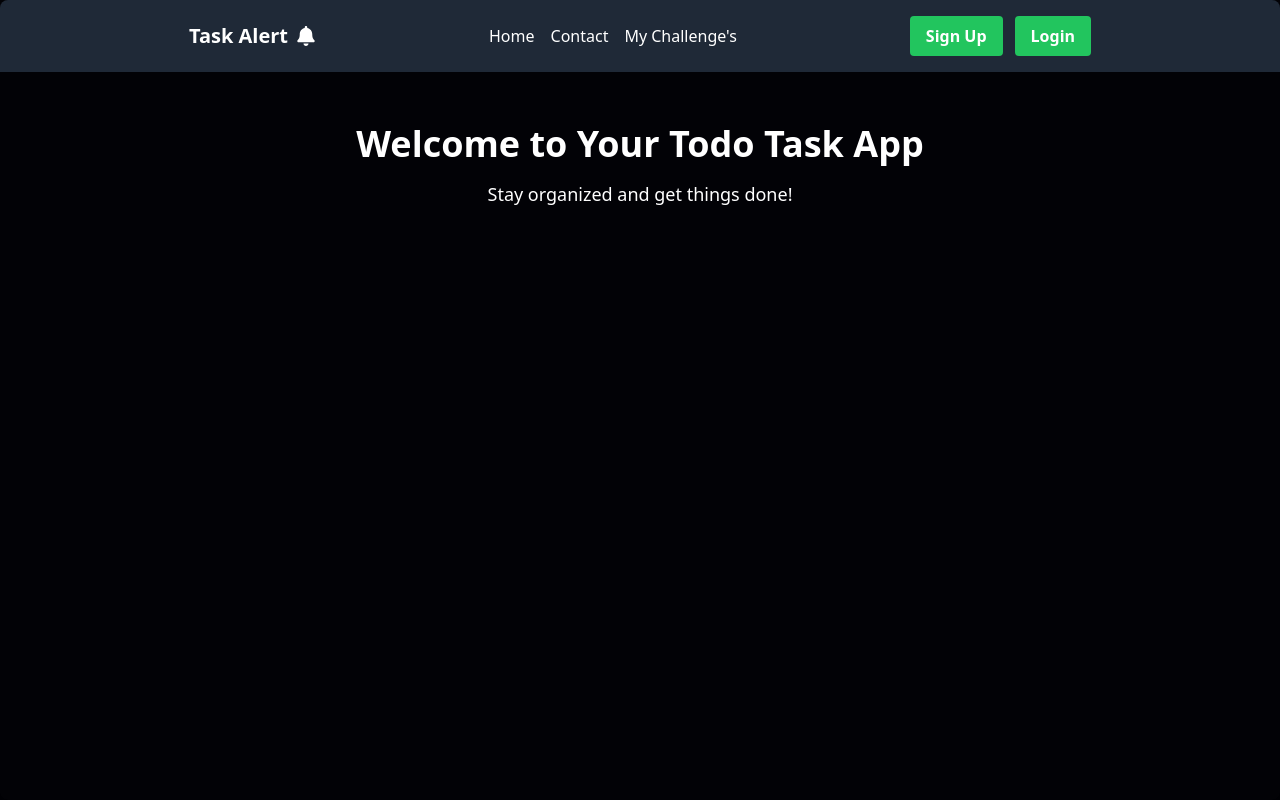
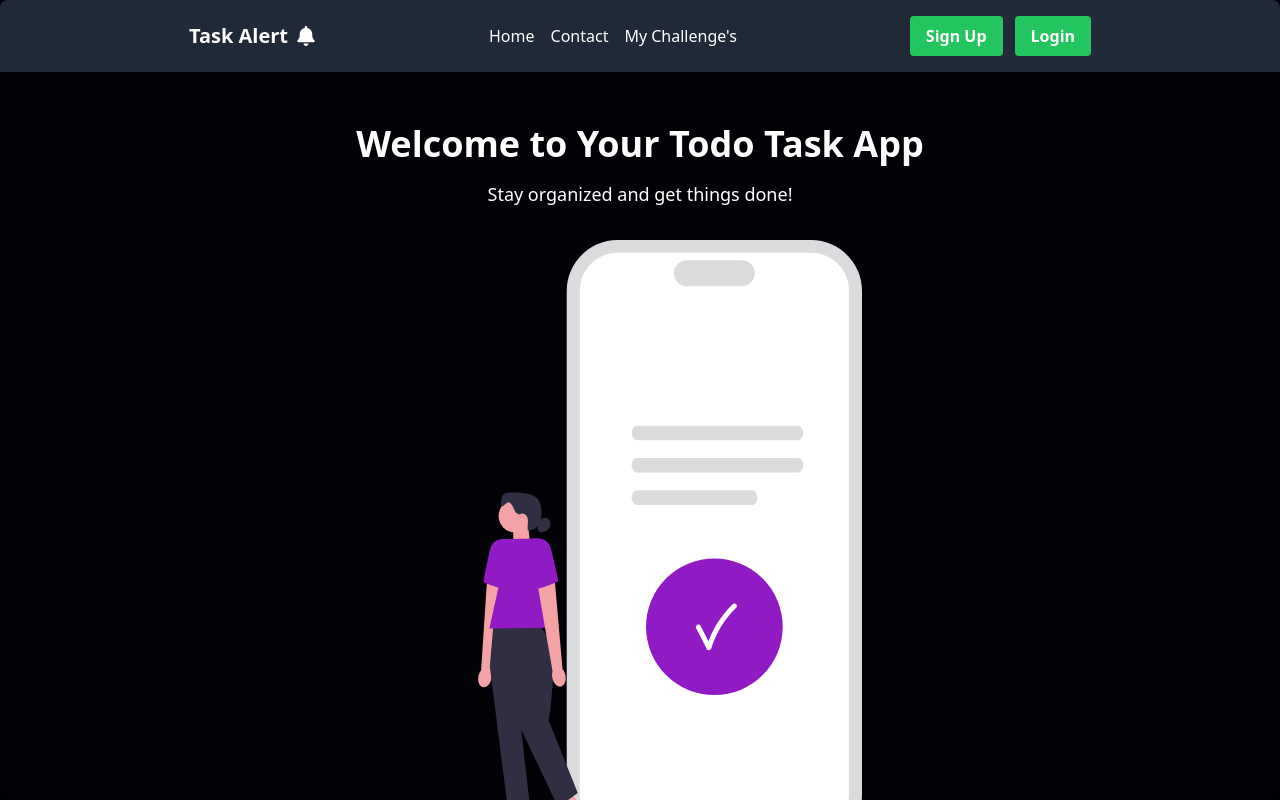
Before and after one commit to rahul72pal/TodoFrontend, a React (Vite) app: page / in a window 1280 px wide. Built offline with nearby package versions, Linux system fonts and the light colour scheme; no server answers.

Commit message:
adding svg

```diff
--- a/src/components/Pages/Home.jsx
+++ b/src/components/Pages/Home.jsx
@@ -3,6 +3,7 @@ import { useDispatch, useSelector } from 'react-redux';
 import { Link, useNavigate } from 'react-router-dom';
 import { logout } from '../../services/opreations/authApi';
 import Navbar from '../smallComponents/Navbar';
+import undraw from '../../assets/undraw_completed_m9ci.svg'
 
 const Home = () => {
     const dispatch = useDispatch();
@@ -10,14 +11,14 @@ const Home = () => {
     const { token } = useSelector((state) => state.auth);
     console.log("Token is Here = ",token);
     return (
-        <div className="container mx-auto mt-8 text-center text-white p-5">
+        <div className="container mx-auto mt-8 text-center text-white p-5 flex flex-col justify-center items-center">
 
             {token && (<button onClick={()=> dispatch(logout(navigate))} className="bg-gray-500 text-white px-4 py-2 rounded">Logout</button>)}
             <h1 className="text-4xl font-bold mb-4">Welcome to Your Todo Task App</h1>
             <p className="text-lg mb-8">Stay organized and get things done!</p>
 
             <div className="flex justify-center space-x-4">
-
+                <img src={undraw} alt="" />
             </div>
         </div>
     );
```
Also changed, not shown: src/assets/undraw_completed_m9ci.svg (added).
